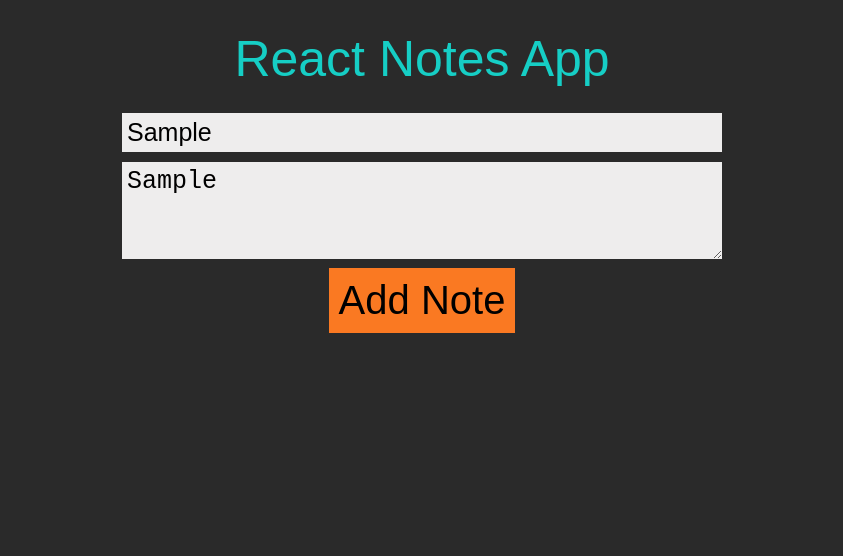
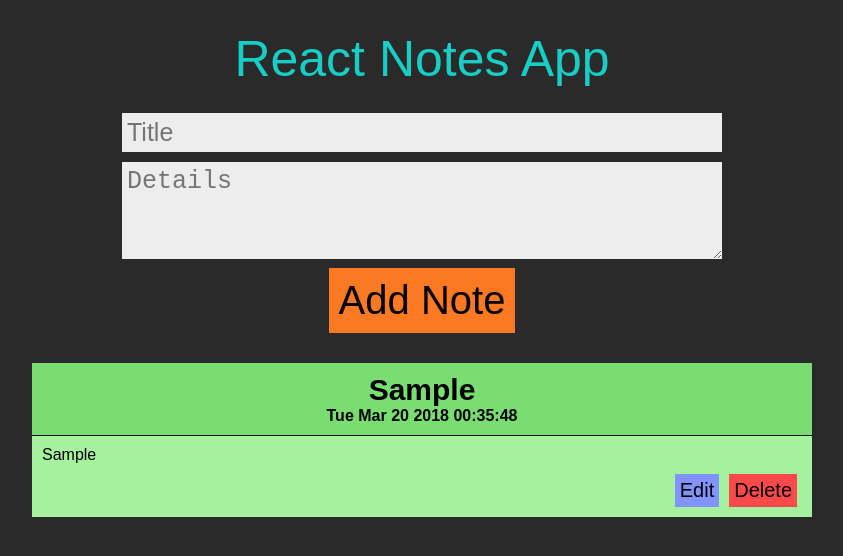
Before and after one commit to envincebal/react-notes, a React (Create React App) app: page / in a window 1280 px wide. Both pictures are taken after typing "Sample", "Sample" into the empty fields and a click on the button "Add Note". Shown: the top 556 px of the page, without its empty margins (218-1061 px from the left). Built offline with nearby package versions, Linux system fonts and the light colour scheme.

Commit message:
Added submit form functionality

```diff
--- a/src/App.js
+++ b/src/App.js
@@ -12,16 +12,36 @@ class App extends Component {
 		}
 		this.updateTitle = this.updateTitle.bind(this);
 		this.updateDetails = this.updateDetails.bind(this);
-
+		this.submitHandler = this.submitHandler.bind(this);
 	}
 
-	updateTitle(event){
-		this.setState({title: event.target.value});
+	updateTitle(event) {
+		this.setState({ title: event.target.value });
 	}
 
-	updateDetails(event){
-		this.setState({details: event.target.value});
+	updateDetails(event) {
+		this.setState({ details: event.target.value });
 	}
+
+	submitHandler(e) {
+		e.preventDefault();
+		if (!this.state.title.length || !this.state.details.length) {
+			return;
+		}
+
+		const newNote = {
+			newTitle: this.state.title,
+			newDetails: this.state.details,
+			id: Date.now()
+		}
+		this.setState(prevState => ({
+			notes: prevState.notes.concat(newNote),
+			title: "",
+			details: ""
+		}))
+	}
+
+	on
 
 	render() {
 		return (
@@ -32,10 +52,16 @@ class App extends Component {
 					detailsValue={this.state.details}
 					titleHandle={this.updateTitle}
 					detailsHandle={this.updateDetails}
-					prevent={(e) => e.preventDefault()}
+					onSubmit={this.submitHandler}
 				/>
 				<div className="entry-section">
-					{this.state.notes.map(() => <NoteEntry/> )}
+					{this.state.notes.map((note) => (
+						<NoteEntry
+						key={note.id}
+							title={note.newTitle}
+							details={note.newDetails}
+						/>
+					))}
 				</div>
 			</div>
 		);
--- a/src/components/NoteEntry.js
+++ b/src/components/NoteEntry.js
@@ -5,12 +5,12 @@ const NoteEntry = (props) => {
   return (
     <div className="entry">
       <div className="entry-header">
-        <h2 className="entry-title">title</h2>
+        <h2 className="entry-title">{props.title}</h2>
         <p className="timestamp">Tue Mar 20 2018 00:35:48</p>
       </div>
        <hr />
       <div className="entry-content">
-        <p className="details"></p>
+        <p className="details">{props.details}</p>
         <div className="entry-buttons">
           <button className="edit">Edit</button>
           <button className="delete">Delete</button>
--- a/src/components/NoteForm.js
+++ b/src/components/NoteForm.js
@@ -8,7 +8,6 @@ const NoteForm = (props) => {
           className="title-input"
           type="type"
           placeholder="Title"
-          onSubmit={props.prevent}
           value={props.titleValue}
           onChange={props.titleHandle}
         />
@@ -24,7 +23,7 @@ const NoteForm = (props) => {
         <br />
         <button
           className="input-button"
-          onClick={props.prevent}
+          onClick={props.onSubmit}
         >Add Note</button>
       </form>
     </div>
--- a/src/index.js
+++ b/src/index.js
@@ -1,6 +1,6 @@
 import React from 'react';
 import ReactDOM from 'react-dom';
-import "./styles/styles.min.css";
+import "./styles/styles.css";
 import App from './App';
 
 
--- a/src/styles/styles.css
+++ b/src/styles/styles.css
@@ -54,7 +54,6 @@
             border: none;
             height: 1px; }
           * body .container .entry-section .entry .entry-content {
-            display: none;
             padding: 10px;
             background-color: #a5f19e; }
             * body .container .entry-section .entry .entry-content .details {
--- a/src/styles/styles.scss
+++ b/src/styles/styles.scss
@@ -63,7 +63,6 @@ $mainBlack: #2A2A2A;
 						height: 1px;
 					}
 					.entry-content {
-						display: none;
 						padding: 10px;
 						background-color: rgb(165, 241, 158);
 						.details {
```
Also changed, not shown: src/styles/styles.min.css (deleted, +0 -1 lines).
